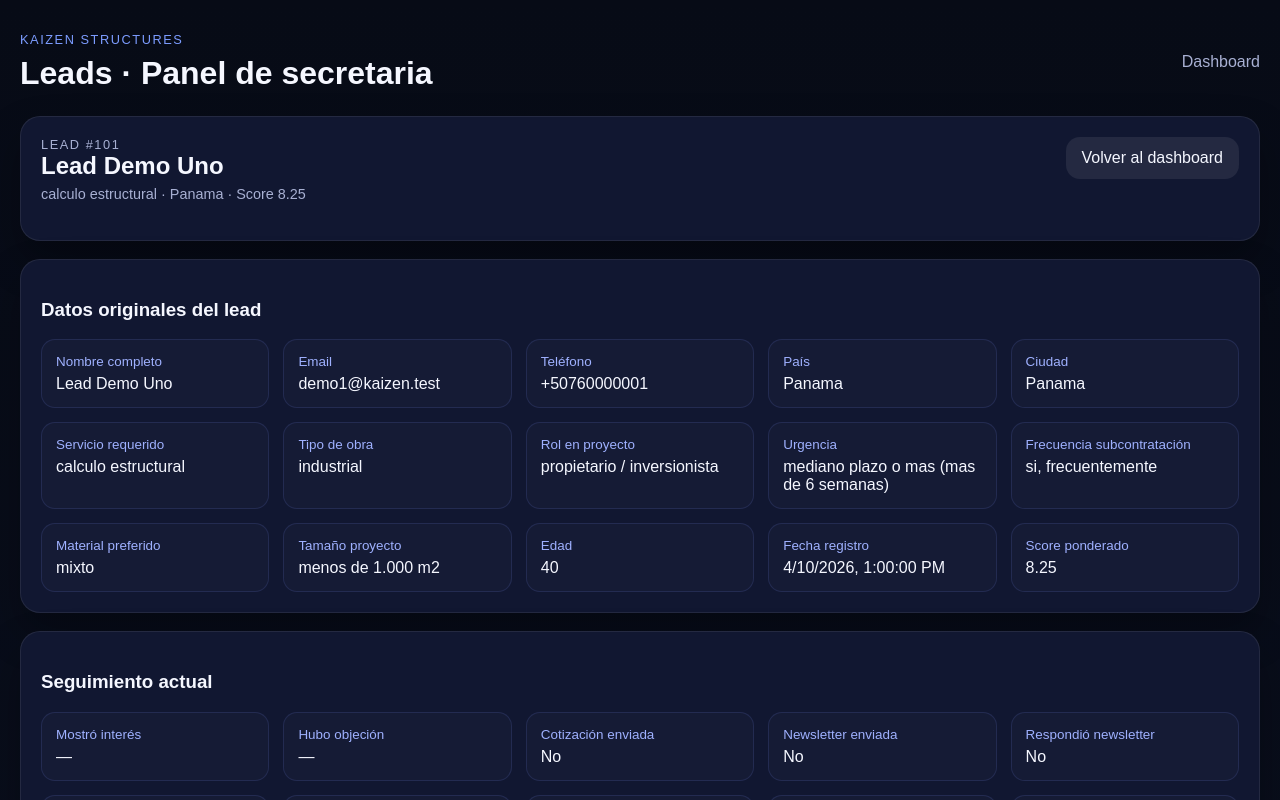
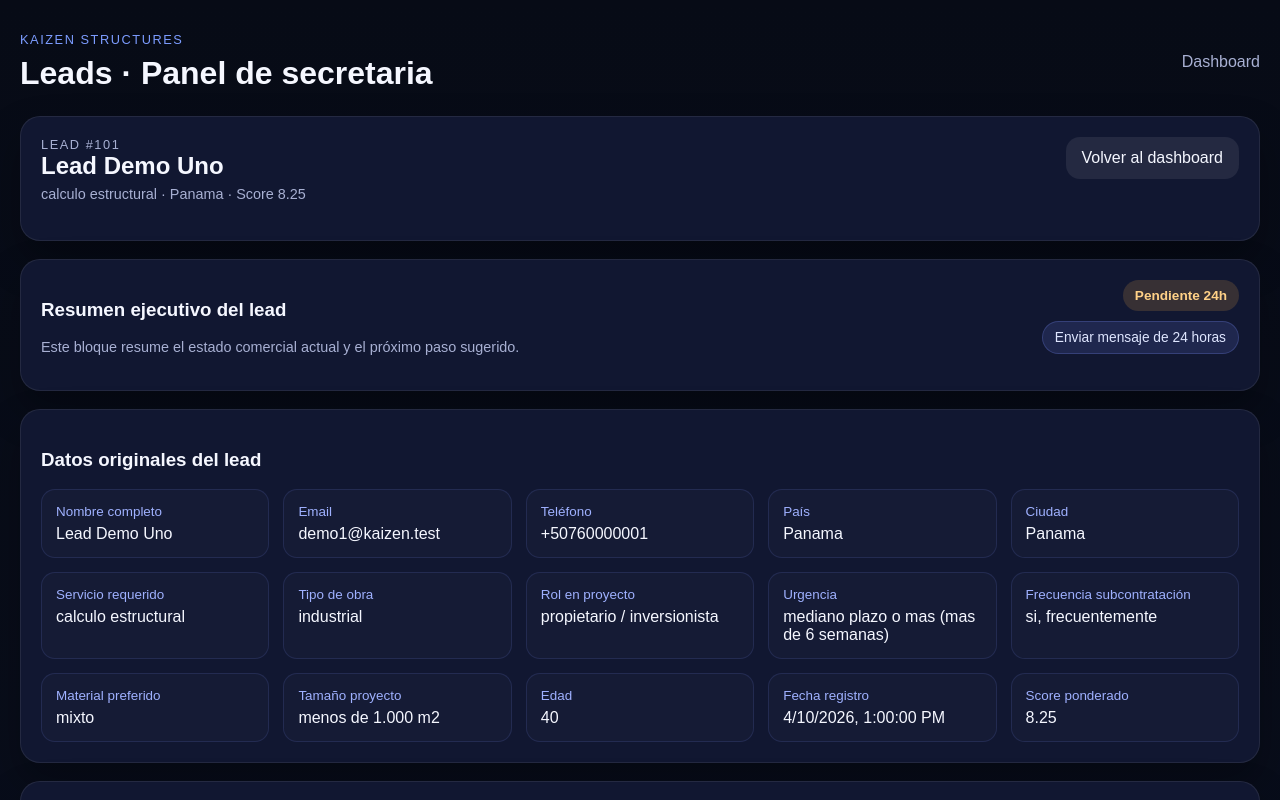
Before and after one commit to engineeringven1/kaizen-app, a Next.js app: page /leads/101 in a window 1280 px wide. Shown: the top 800 px of the page. Built offline with nearby package versions, Linux system fonts and the light colour scheme; no server answers.

Commit message:
Pulir estados, proxima accion y UX final

```diff
--- a/app/globals.css
+++ b/app/globals.css
@@ -454,3 +454,47 @@ textarea {
     flex-direction: column;
   }
 }
+
+.summary-top {
+  display: flex;
+  justify-content: space-between;
+  gap: 16px;
+  align-items: flex-start;
+}
+
+.status-stack {
+  display: flex;
+  flex-direction: column;
+  align-items: flex-end;
+  gap: 10px;
+}
+
+.summary-chip {
+  display: inline-flex;
+  align-items: center;
+  padding: 8px 12px;
+  border-radius: 999px;
+  background: rgba(120, 142, 255, 0.14);
+  border: 1px solid rgba(120, 142, 255, 0.24);
+  color: #dfe6ff;
+  font-size: 0.86rem;
+  text-align: center;
+}
+
+textarea:disabled,
+input:disabled,
+select:disabled,
+button:disabled {
+  opacity: 0.72;
+  cursor: not-allowed;
+}
+
+@media (max-width: 900px) {
+  .summary-top {
+    flex-direction: column;
+  }
+
+  .status-stack {
+    align-items: flex-start;
+  }
+}
--- a/components/LeadOperationalForm.jsx
+++ b/components/LeadOperationalForm.jsx
@@ -31,23 +31,24 @@ function formatReadonlyDate(value) {
 export default function LeadOperationalForm({ lead }) {
   const router = useRouter();
   const [isPending, startTransition] = useTransition();
+  const [currentLead, setCurrentLead] = useState(lead);
   const [form, setForm] = useState(() => initialStateFromLead(lead));
   const [message, setMessage] = useState('');
   const [error, setError] = useState('');
 
   const readonlyDates = useMemo(
     () => ({
-      fecha_newsletter: lead.fecha_newsletter,
-      fecha_respuesta_newsletter: lead.fecha_respuesta_newsletter,
-      fecha_mensaje_24h: lead.fecha_mensaje_24h,
-      fecha_respuesta_24h: lead.fecha_respuesta_24h,
-      fecha_mensaje_72h: lead.fecha_mensaje_72h,
-      fecha_respuesta_72h: lead.fecha_respuesta_72h,
-      fecha_mensaje_7d: lead.fecha_mensaje_7d,
-      fecha_respuesta_7d: lead.fecha_respuesta_7d,
-      ultimo_contacto: lead.ultimo_contacto
+      fecha_newsletter: currentLead.fecha_newsletter,
+      fecha_respuesta_newsletter: currentLead.fecha_respuesta_newsletter,
+      fecha_mensaje_24h: currentLead.fecha_mensaje_24h,
+      fecha_respuesta_24h: currentLead.fecha_respuesta_24h,
+      fecha_mensaje_72h: currentLead.fecha_mensaje_72h,
+      fecha_respuesta_72h: currentLead.fecha_respuesta_72h,
+      fecha_mensaje_7d: currentLead.fecha_mensaje_7d,
+      fecha_respuesta_7d: currentLead.fecha_respuesta_7d,
+      ultimo_contacto: currentLead.ultimo_contacto
     }),
-    [lead]
+    [currentLead]
   );
 
   function updateCheckbox(name) {
@@ -91,6 +92,7 @@ export default function LeadOperationalForm({ lead }) {
           throw new Error(data?.error || 'No se pudo actualizar el lead');
         }
 
+        setCurrentLead(data.lead);
         setForm(initialStateFromLead(data.lead));
         setMessage('Lead actualizado correctamente.');
         router.refresh();
--- a/components/LeadSummaryCard.jsx
+++ b/components/LeadSummaryCard.jsx
@@ -1,3 +1,5 @@
+import StatusBadge from '@/components/StatusBadge';
+
 function formatValue(value) {
   if (value === null || value === undefined || value === '') return '—';
   if (typeof value === 'boolean') return value ? 'Sí' : 'No';
@@ -51,6 +53,22 @@ export default function LeadSummaryCard({ lead }) {
   return (
     <div className="page-stack">
       <section className="card">
+        <div className="summary-top">
+          <div>
+            <h3>Resumen ejecutivo del lead</h3>
+            <p className="muted-row">
+              Este bloque resume el estado comercial actual y el próximo paso sugerido.
+            </p>
+          </div>
+
+          <div className="status-stack">
+            <StatusBadge status={lead._status} />
+            <span className="summary-chip">{lead._nextAction || 'Sin acción inmediata'}</span>
+          </div>
+        </div>
+      </section>
+
+      <section className="card">
         <h3>Datos originales del lead</h3>
         <div className="detail-grid">
           {originalRows.map(([label, value]) => (
```
Also changed, not shown: components/LeadTable.jsx (+11 -3 lines), lib/leads.js, lib/utils.js.
